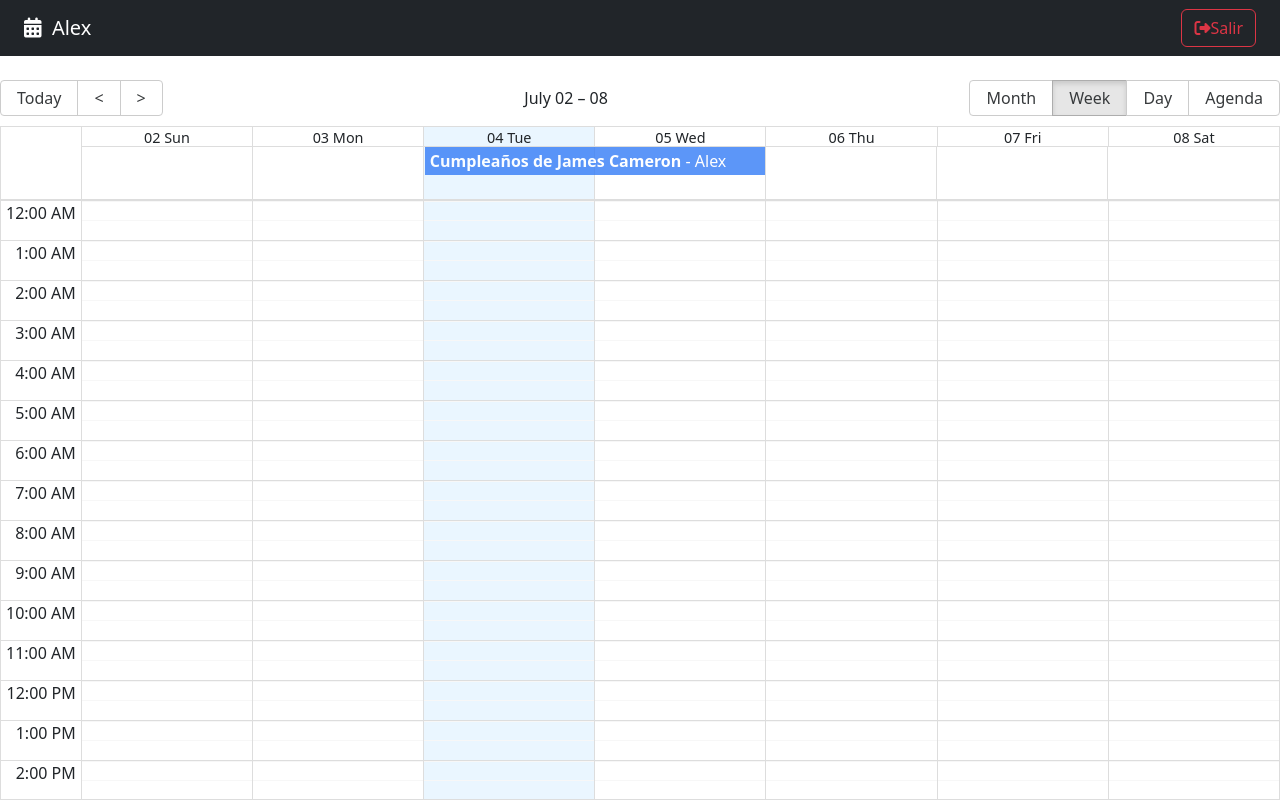
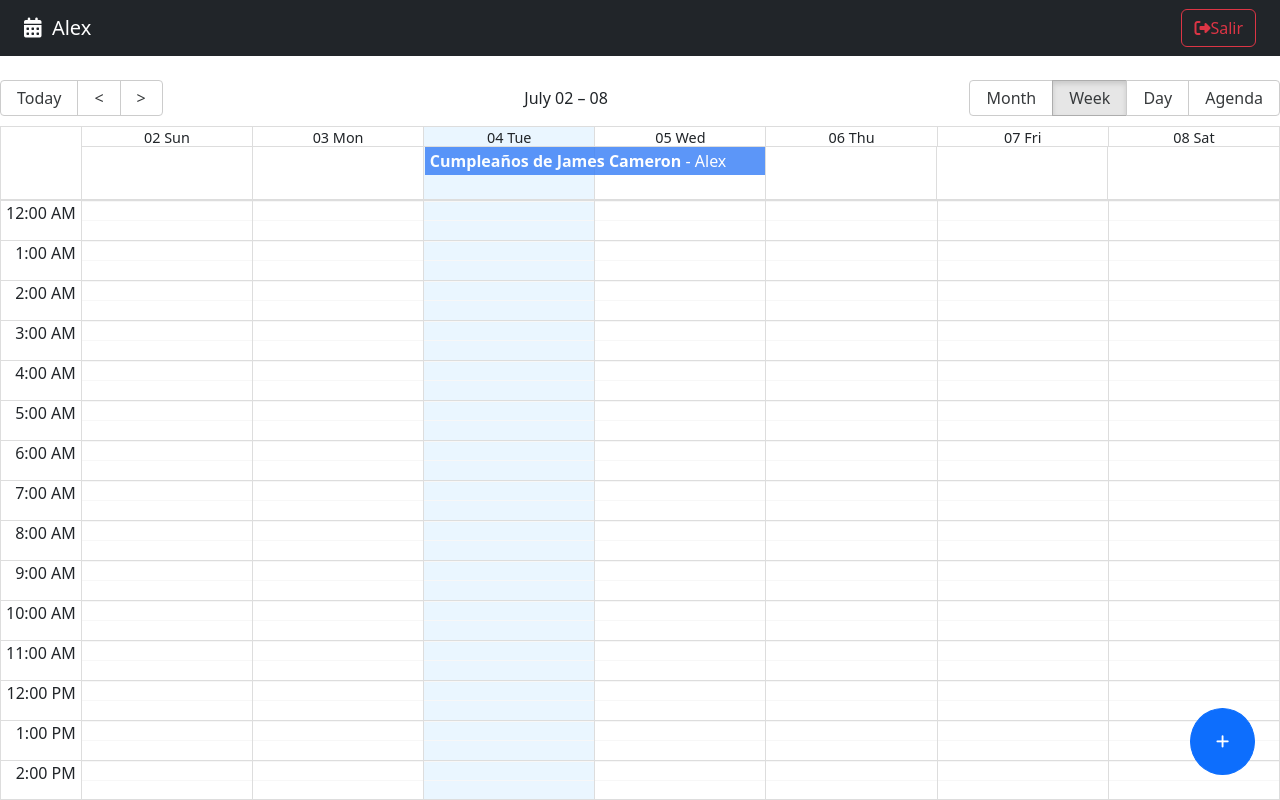
Before and after one commit to Alexis-Alara/Calendar-App, a React (Vite) app: page / in a window 1280 px wide. Built offline with nearby package versions, Linux system fonts and the light colour scheme.

Commit message:
component FabAddNew to create new calendar events

```diff
--- /dev/null
+++ b/src/calendar/components/FabAddNew.jsx
@@ -0,0 +1,32 @@
+import { addHours } from "date-fns"
+import { useCalendarStore, useUiStore } from "../../hooks"
+
+export const FabAddNew = () => {
+
+  const { openDateModal } = useUiStore()
+  const { setActiveEvent } =useCalendarStore()
+
+  const handleClickNew = () => {
+    setActiveEvent({
+        title: '',
+        notes: '',
+        start: new Date(),
+        end: addHours( new Date(), 2 ),
+        bgColor: '#fafafa',
+        user: {
+          _id: '123',
+          name: 'Alex'
+        }
+    })
+    openDateModal()
+  }
+
+  return (
+    <button
+        className="btn btn-primary fab"
+        onClick={ handleClickNew }
+    >
+        <i className="fas fa-plus"></i>
+    </button>
+  )
+}
--- a/src/calendar/index.js
+++ b/src/calendar/index.js
@@ -1,5 +1,6 @@
 export * from './components/CalendarEvent'
 export * from './components/CalendarModal'
 export * from './components/Navbar'
+export * from './components/FabAddNew'
 
 export * from './pages/CalendarPage'
--- a/src/calendar/pages/CalendarPage.jsx
+++ b/src/calendar/pages/CalendarPage.jsx
@@ -3,7 +3,7 @@
 import { Calendar } from 'react-big-calendar'
 import 'react-big-calendar/lib/css/react-big-calendar.css'
 
-import { Navbar, CalendarEvent, CalendarModal } from "../"
+import { Navbar, CalendarEvent, CalendarModal, FabAddNew  } from "../"
 import { localizer, getMessages } from '../../helpers'
 import { useCalendarStore, useUiStore } from '../../hooks'
 
@@ -65,6 +65,7 @@
       />
 
       <CalendarModal />
+      <FabAddNew />
 
     </>
   )
--- a/src/styles.css
+++ b/src/styles.css
@@ -38,3 +38,13 @@
     outline: none;
     padding: 10px;
 }
+
+/* FABS */
+.fab {
+    border-radius: 100%;
+    bottom: 25px;
+    font-size: 15px;
+    padding: 25px;
+    position: fixed;
+    right: 25px;
+}
```
